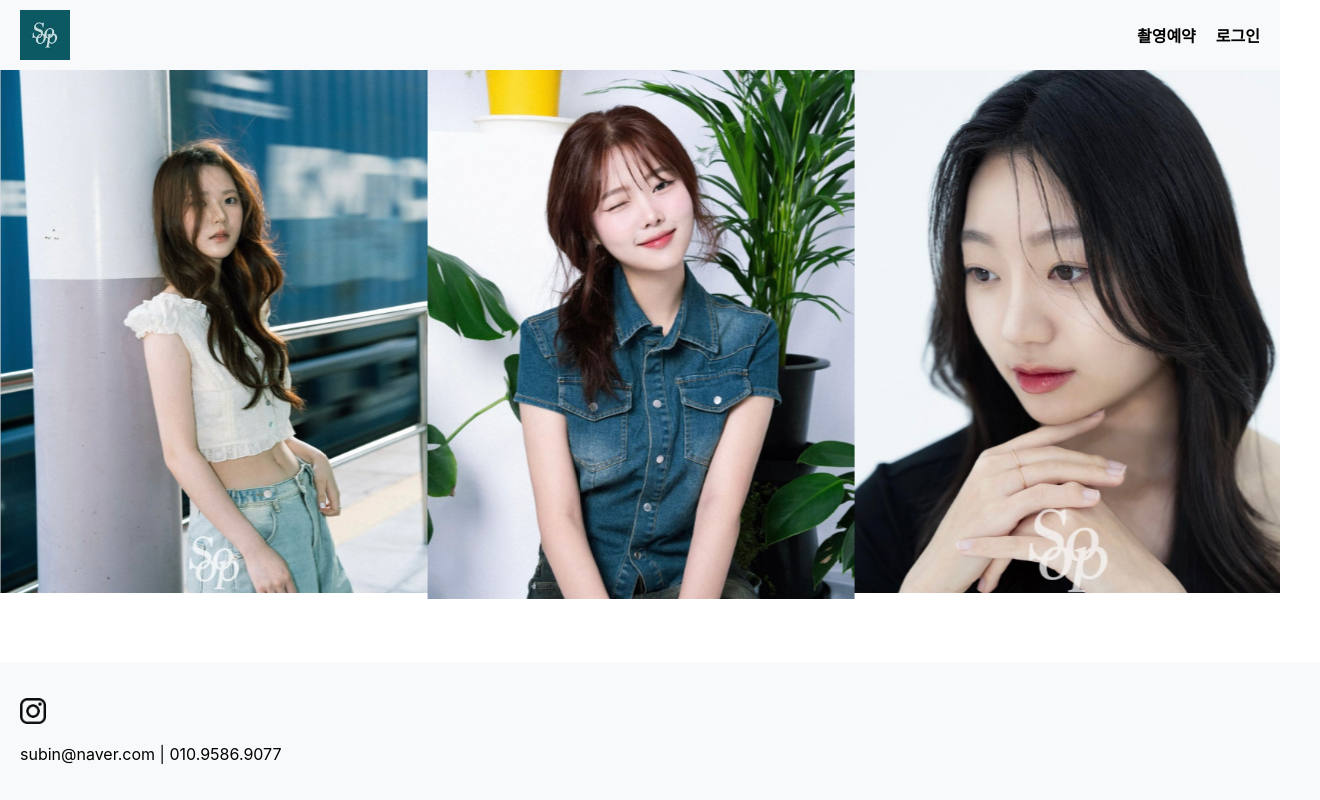
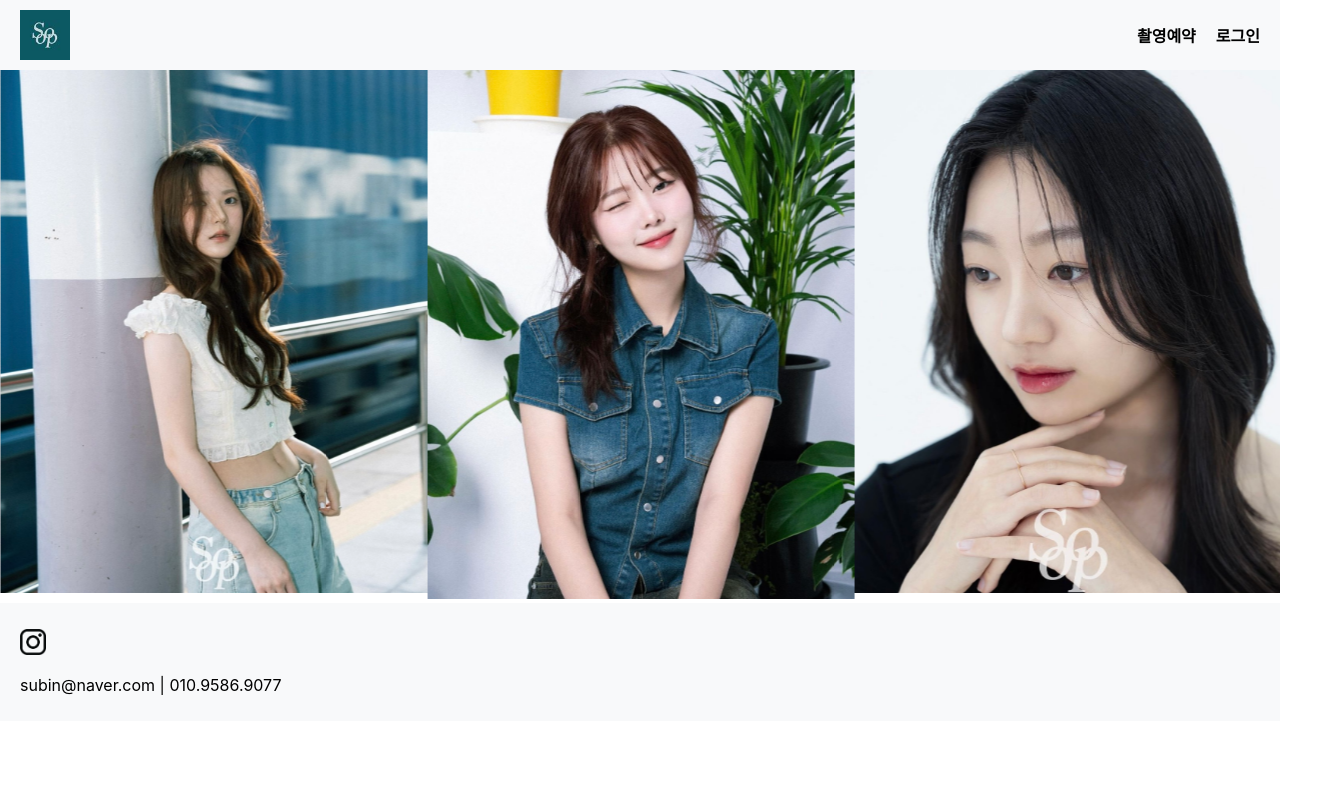
Before and after one commit to zoouniak/soop, a React (Create React App) app in the folder fe/soop/: page / in a window 1280 px wide. Shown: the whole page, 1320 px wide, since content can reach past the window. Built offline with nearby package versions, Linux system fonts and the light colour scheme.

Commit message:
fix : 푸터 스타일 수정

```diff
--- a/fe/soop/src/styles/Footer.css
+++ b/fe/soop/src/styles/Footer.css
@@ -1,8 +1,8 @@
 .footer {
     background-color: #f8f9fa;
     text-align: left;
-    padding: 20px;
-    position: absolute;
+    padding: 10px 20px;
+    position: relative;
     bottom: 0;
     width: 100%;
 }
@@ -18,3 +18,9 @@
 .footer a:hover {
     text-decoration: underline;
 }
+html, body {
+    margin: 0;
+    padding: 0;
+    overflow-x: hidden; /* 좌우 스크롤 방지 */
+    width: 100%;
+  }
```
